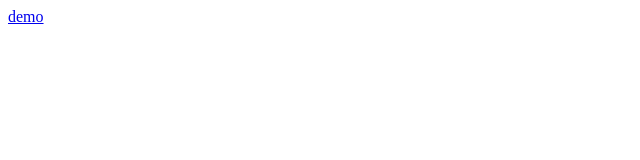
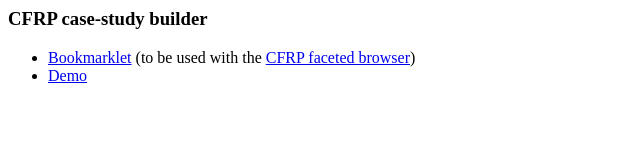
Before and after one commit to akstuhl/cfrp-demo, a plain HTML site: page index.html in a window 1280 px wide. Shown: the whole page, without its empty margins (0-640 px from the left). Drawn offline with Linux system fonts and the light colour scheme.

Commit message:
added bookmarklet to landing page

```diff
--- a/index.html
+++ b/index.html
@@ -3,6 +3,10 @@
 		<title>CFRP case-study builder</title>
 	</head>
 	<body>
-		<p><a href="demo/index.html">demo</a></p>
+		<h3>CFRP case-study builder</h3>
+		<ul>
+			<li><a href="javascript:(%0A%28function%28%29%7Bvar%20s%3Ddocument.createElement%28%27script%27%29%3Bs.setAttribute%28%27type%27%2C%27text/javascript%27%29%3Bs.setAttribute%28%27charset%27%2C%27UTF-8%27%29%3Bs.setAttribute%28%27src%27%2C%27http%3a//akstuhl.github.io/cfrp-demo/bookmarklet.js%27%29%3Bdocument.documentElement.appendChild%28s%29%3B%7D%29%28%29)">Bookmarklet</a> (to be used with the <a href="http://app.cfregisters.org">CFRP faceted browser</a>)</li>
+			<li><a href="demo/index.html">Demo</a></li>
+		</ul>
 	</body>
 </html>
```
